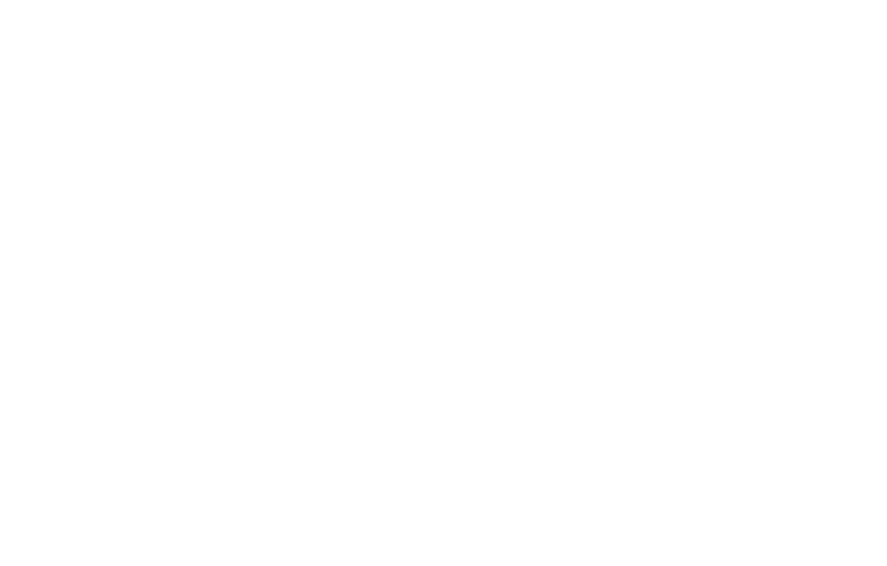
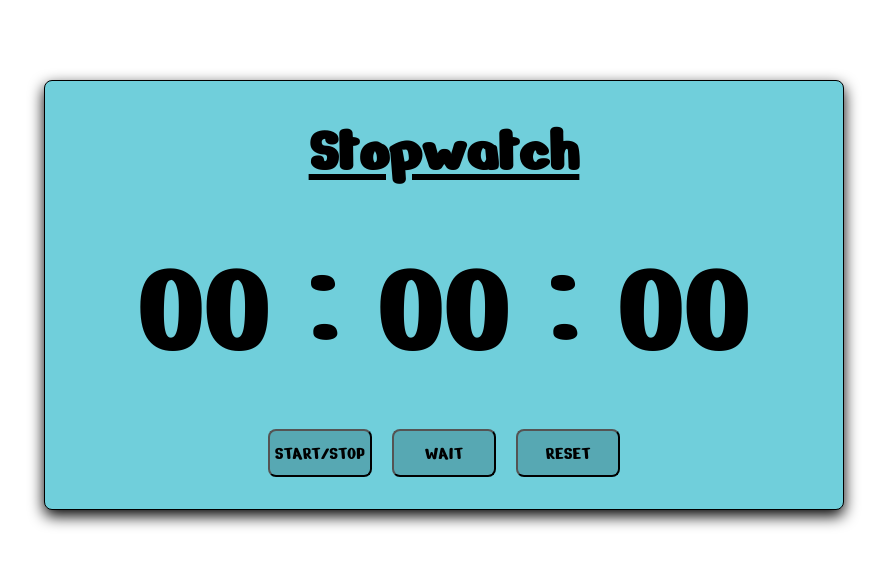
Before and after one commit to ORybka/stopwatch_test_task, a plain HTML site: page index.html in a window 1280 px wide. Shown: the whole page, without its empty margins (196-1083 px from the left). Drawn offline with Linux system fonts and the light colour scheme.

Commit message:
add html and style

```diff
--- a/index.html
+++ b/index.html
@@ -3,10 +3,25 @@
 <head>
   <meta charset="UTF-8">
   <meta name="viewport" content="width=device-width, initial-scale=1.0">
+  <link rel="preconnect" href="https://fonts.gstatic.com">
+  <link href="https://fonts.googleapis.com/css2?family=Nerko+One&display=swap" rel="stylesheet">
   <link rel="stylesheet" href="style.css">
   <title>Stopwatch</title>
 </head>
 <body>
+  <div class="container">
+    <h1>Stopwatch</h1>
+    <div class="time-container">
+      <span class="hours">00 :</span>
+      <span class="minutes">00 :</span>
+      <span class="seconds">00</span>
+    </div>
+    <div class="btn-container">
+      <button class="btn start/stop">start/stop</button>
+      <button class="btn wait">wait</button>
+      <button class="btn reset">reset</button>
+    </div>
+  </div>
   <script src="main.js"></script>
 </body>
 </html>
--- a/style.scss
+++ b/style.scss
@@ -0,0 +1,64 @@
+*,
+*::before,
+*::after {
+  box-sizing: border-box;
+}
+
+* {
+  margin: 0;
+  padding: 0;
+}
+
+h1,
+h2,
+h3,
+h4,
+h5,
+h6 {
+  margin: 0;
+}
+
+html {
+  font-family: "Nerko One", cursive;
+}
+
+.container {
+  display: flex;
+  flex-direction: column;
+  align-items: center;
+  height: 100%;
+  width: 100%;
+  max-height: 30rem;
+  max-width: 50rem;
+  margin: 5rem auto;
+  background-color: #70cfdb;
+  border: 1px solid #000;
+  border-radius: 0.5rem;
+  box-shadow: 0px 6px 15px #000;
+
+  h1 {
+    font-size: 4rem;
+    margin-top: 2rem;
+    text-decoration: underline;
+  }
+}
+
+.time-container {
+  margin: 2rem auto;
+  font-size: 9rem;
+}
+
+.btn-container {
+  margin-bottom: 2rem;
+
+  .btn {
+    font-family: "Nerko One", cursive;
+    font-size: 1.2rem;
+    text-transform: uppercase;
+    background-color: #57a8b3;
+    height: 3rem;
+    width: 6.5rem;
+    margin: 0 0.5rem;
+    border-radius: 0.5rem;
+  }
+}
```
Also changed, not shown: style.css, 1 other file.
